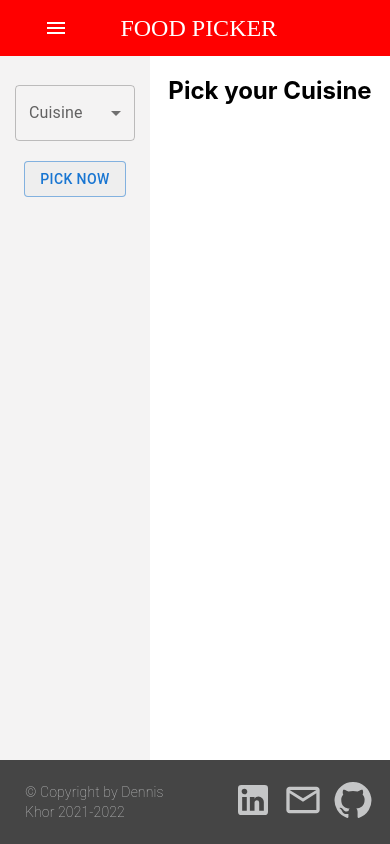
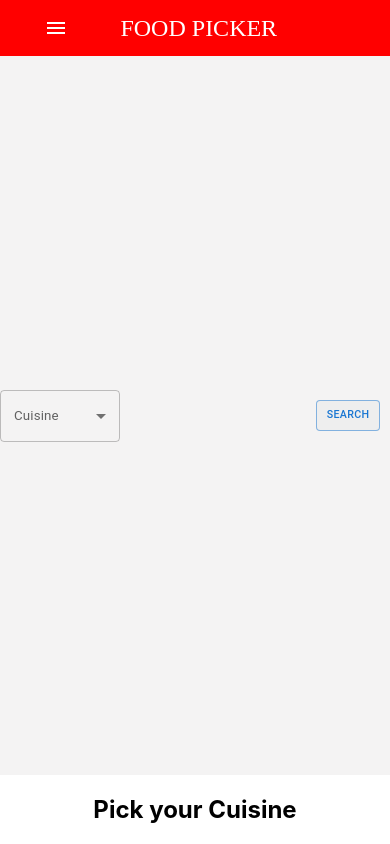
Before and after one commit to imtripleq/react_project2, a React (Create React App) app: page /advanced in a window 390 px wide. Built offline with nearby package versions, Linux system fonts and the light colour scheme; a web font is replaced by a local one.

Commit message:
details successfully rendered on recipe page

```diff
--- a/src/components/AdvancedSideMenu.js
+++ b/src/components/AdvancedSideMenu.js
@@ -10,7 +10,7 @@ import { makeStyles } from "@mui/styles";
 import React, { useState } from "react";
 import { cuisines } from "../data";
 
-const useStyles = makeStyles({
+const useStyles = makeStyles((theme) => ({
   container: {
     display: "flex",
     width: "150px",
@@ -18,15 +18,35 @@ const useStyles = makeStyles({
     alignItems: "center",
     justifyContent: "center",
     flexDirection: "column",
+    [theme.breakpoints.between("xs", "sm")]: {
+      flexDirection: "row",
+      width: "100%",
+      height: "100%",
+      justifyContent: "space-between",
+    },
+  },
+  selectContainer: {
+    margin: "20px 0px",
+    [theme.breakpoints.between("xs", "sm")]: {
+      margin: "10px 0px",
+    },
+  },
+  select: {
+    [theme.breakpoints.between("xs", "sm")]: {
+      fontSize: "10pt!important",
+    },
   },
   buttonContainer: {},
   button: {
     backgroundColor: "#EEEEEE!important",
     "&:hover": { backgroundColor: "#BC8CF2!important" },
+    [theme.breakpoints.between("xs", "sm")]: {
+      margin: "0px 10px!important",
+      padding: "5px 5px!important",
+      fontSize: "8pt!important",
+    },
   },
-  selectContainer: { margin: "20px 0px" },
-  select: {},
-});
+}));
 
 const AdvancedSideMenu = ({ pickNow }) => {
   const [cuisine, setCuisine] = useState("");
@@ -41,7 +61,9 @@ const AdvancedSideMenu = ({ pickNow }) => {
     <Box className={classes.container}>
       <Box className={classes.selectContainer} sx={{ minWidth: 120 }}>
         <FormControl fullWidth>
-          <InputLabel id="demo-simple-select-label">Cuisine</InputLabel>
+          <InputLabel className={classes.select} id="demo-simple-select-label">
+            Cuisine
+          </InputLabel>
           <Select
             labelId="demo-simple-select-label"
             id="demo-simple-select"
@@ -52,7 +74,7 @@ const AdvancedSideMenu = ({ pickNow }) => {
           >
             {cuisines.map((item) => {
               return (
-                <MenuItem key={item} value={item}>
+                <MenuItem className={classes.select} key={item} value={item}>
                   {item}
                 </MenuItem>
               );
@@ -68,7 +90,7 @@ const AdvancedSideMenu = ({ pickNow }) => {
             pickNow(cuisine);
           }}
         >
-          Pick now
+          Search
         </Button>
       </Box>
     </Box>
--- a/src/components/CustomRecipe.js
+++ b/src/components/CustomRecipe.js
@@ -12,9 +12,46 @@ import {
 import { makeStyles } from "@mui/styles";
 import React, { useEffect, useState } from "react";
 
-const useStyles = makeStyles({
-  page: { display: "flex", flexDirection: "column" },
-});
+const useStyles = makeStyles((theme) => ({
+  page: {
+    display: "flex",
+    flexDirection: "column",
+    alignItems: "center",
+
+    [theme.breakpoints.between("xs", "sm")]: {},
+  },
+  imageContainer: {
+    [theme.breakpoints.between("xs", "sm")]: {},
+  },
+  titleContainer: { margin: "10px 0px" },
+  img: { maxHeight: "180px" },
+  tableContainer: { margin: "0px 10px" },
+  infoContainer: {
+    display: "flex",
+    [theme.breakpoints.between("xs", "sm")]: {
+      flexDirection: "column",
+    },
+  },
+  tableHead: {
+    fontSize: "10pt!important",
+    padding: "0px 15px!important",
+  },
+  tableCell: { fontSize: "8pt!important", padding: "0px 15px!important" },
+  summaryContainer: {
+    margin: "10px 30px",
+    textAlign: "justify",
+    maxWidth: "800px",
+    [theme.breakpoints.between("xs", "sm")]: {
+      margin: "0px 3px",
+    },
+  },
+  instructionsContainer: {
+    maxWidth: "800px",
+
+    textAlign: "justify",
+    margin: "10px 30px",
+  },
+}));
 
 const CustomRecipe = ({ recipe, recipeLoading }) => {
   const classes = useStyles();
@@ -32,49 +69,58 @@ const CustomRecipe = ({ recipe, recipeLoading }) => {
     spoonacularScore,
     vegetarian,
     veryHealthy,
+    title,
+    image,
+    summary,
+    instructions,
   } = recipe;
 
   useEffect(() => {
     setSelected({
-      "Cheap to buy": cheap,
       "Dairy Free": dairyFree,
       "Gluten Free": glutenFree,
       "Health Score": healthScore,
       "Ready in Minutes": readyInMinutes,
       Servings: servings,
       "Source Name": sourceName,
-      Url: sourceUrl,
+      "Source Website": sourceUrl,
       Score: spoonacularScore,
       Vegetarian: vegetarian,
       Healthy: veryHealthy,
+      "Cheap to buy": cheap,
     });
   }, []);
 
+  console.log(recipe);
   console.log(selected);
   console.log(Object.entries(selected));
 
   return (
     <Box className={classes.page}>
-      <Typography variant="h2"> Recipe</Typography>
-      <Box className={classes.table}>
+      <Box className={classes.titleContainer}>
+        <Typography variant="h5">{title}</Typography>
+      </Box>
+      <Box className={classes.infoContainer}>
+        <Box className={classes.imageContainer}>
+          <img className={classes.img} src={image} alt={title} />
+        </Box>
+        <Box className={classes.tableContainer}>
           <TableContainer component={Paper}>
-          <Table sx={{ minWidth: 350 }} size="small" aria-label="a dense table">
+            <Table
+              sx={{ minWidth: 150, maxWidth: 650 }}
+              size="small"
+              aria-label="a dense table"
+            >
               <TableHead>
-              <TableRow>
-                <TableCell>Name</TableCell>
-                <TableCell>Details</TableCell>
-              </TableRow>
+                <TableRow></TableRow>
               </TableHead>
               <TableBody>
                 {Object.entries(selected).map(([key, value]) => {
                   return (
-                  <TableRow
-                    key={key}
-                    sx={{ "&:last-child td, &:last-child th": { border: 0 } }}
-                  >
-                    <TableCell>{key}</TableCell>
+                    <TableRow hover key={key} sx={{}}>
+                      <TableCell className={classes.tableCell}>{key}</TableCell>
 
-                    <TableCell>
+                      <TableCell className={classes.tableCell}>
                         {value
                           ? typeof value === "boolean"
                             ? "Yes"
@@ -89,6 +135,18 @@ const CustomRecipe = ({ recipe, recipeLoading }) => {
           </TableContainer>
         </Box>
       </Box>
+      <Box className={classes.summaryContainer}>
+        <Typography variant="caption">
+          {summary.replace(/<\/?[^>]+(>|$)/g, "")}
+        </Typography>
+      </Box>
+      <Box className={classes.titleContainer}>
+        <Typography variant="h4">Instructions</Typography>
+      </Box>
+      <Box className={classes.instructionsContainer}>
+        <Typography variant="body2">{instructions}</Typography>
+      </Box>
+    </Box>
   );
 };
 
--- a/src/globalTheme.js
+++ b/src/globalTheme.js
@@ -4,5 +4,12 @@ const globalTheme = createTheme({
   typography: {
     h1: {},
   },
+  MuiTableRow: {
+    styleOverrides: {
+      root: {
+        fontSize: "100rem",
+      },
+    },
+  },
 });
 export default globalTheme;
--- a/src/pages/AdvancedSearchPage.js
+++ b/src/pages/AdvancedSearchPage.js
@@ -8,12 +8,15 @@ import ListMeal from "../components/ListMeal";
 import Footer from "../components/Footer";
 import CustomRecipe from "../components/CustomRecipe";
 
-const useStyles = makeStyles({
+const useStyles = makeStyles((theme) => ({
   page: { height: "100vh", display: "flex", flexDirection: "column" },
   container: {
     height: "100%",
     width: "100%",
     display: "flex",
+    [theme.breakpoints.between("xs", "sm")]: {
+      flexDirection: "column",
+    },
   },
   selectorContainer: {
     flex: 1,
@@ -22,6 +25,9 @@ const useStyles = makeStyles({
     maxWidth: "400px",
     width: "200px",
     backgroundColor: "#F4F3F3",
+    [theme.breakpoints.between("xs", "sm")]: {
+      width: "100%",
+    },
   },
   foodContainer: {
     backgroundColor: "white",
@@ -37,7 +43,12 @@ const useStyles = makeStyles({
     justifyContent: "center",
     maxHeight: "80%",
   },
-});
+  footerContainer: {
+    [theme.breakpoints.between("xs", "sm")]: {
+      display: "none",
+    },
+  },
+}));
 const AdvancedSearch = () => {
   const [posts, setPosts] = useState({ results: [] });
   const [loading, setLoading] = useState(false);
```
Lines whose indentation alone changed are shown as unchanged.
